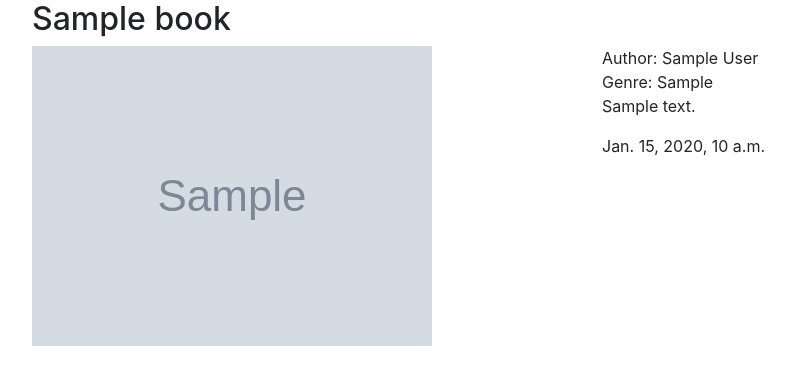
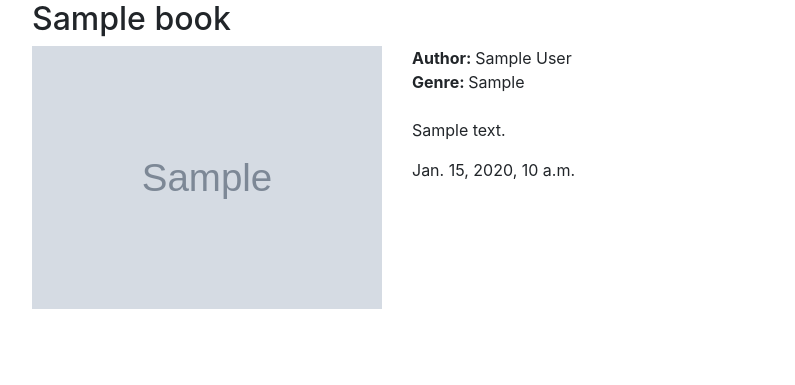
Before and after one commit to Henry-GA/book_store, a Django app: page /book/1 in a window 1280 px wide. Shown: the part 56-441 px from the top of the page, without its empty margins (53-848 px from the left). Run offline with Django 3.2, Linux system fonts and the light colour scheme; tables that the repository leaves empty hold one stand-in row (values such as "Sample post"); grey boxes marked "Sample" are stand-in pictures; some libraries are stand-ins or nearby versions.

Commit message:
Minors changes on the html

```diff
--- a/templates/web/detail.html
+++ b/templates/web/detail.html
@@ -7,10 +7,11 @@
 {% block content %}
     <h2>{{ book.title }}</h2>
     <div class="row">
-        <div class="col-6 "><img class="img-fluid" src="/{{ book.image }}" alt="{{ book.title }} book cover"></div>
-        <div class="col-4">
-            <div> Author: {{ book.author }} </div>
-            <div>Genre: {{ book.genre }} </div>
+        <div class="col-4 "><img class="img-fluid" src="/{{ book.image }}" alt="{{ book.title }} book cover"></div>
+        <div class="col-8">
+            <div><b>Author: </b> {{ book.author }}</div>
+            <div><b>Genre: </b> {{ book.genre }}</div>
+            <br>
             <p>{{ book.description }}</p>
             {{ book.pub_date }}
         </div>
```
